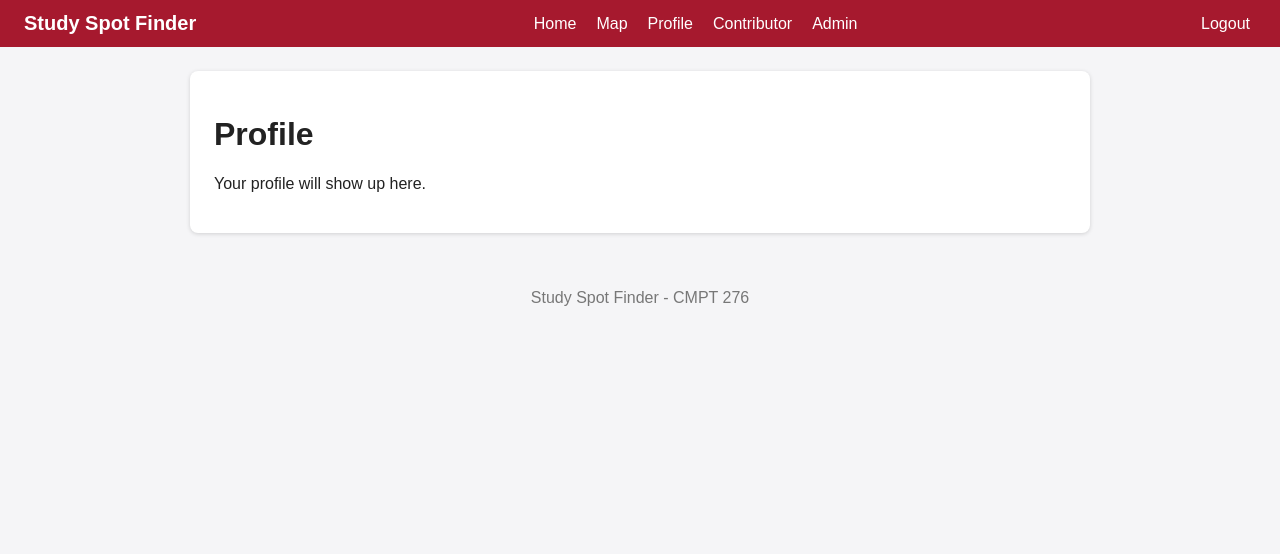
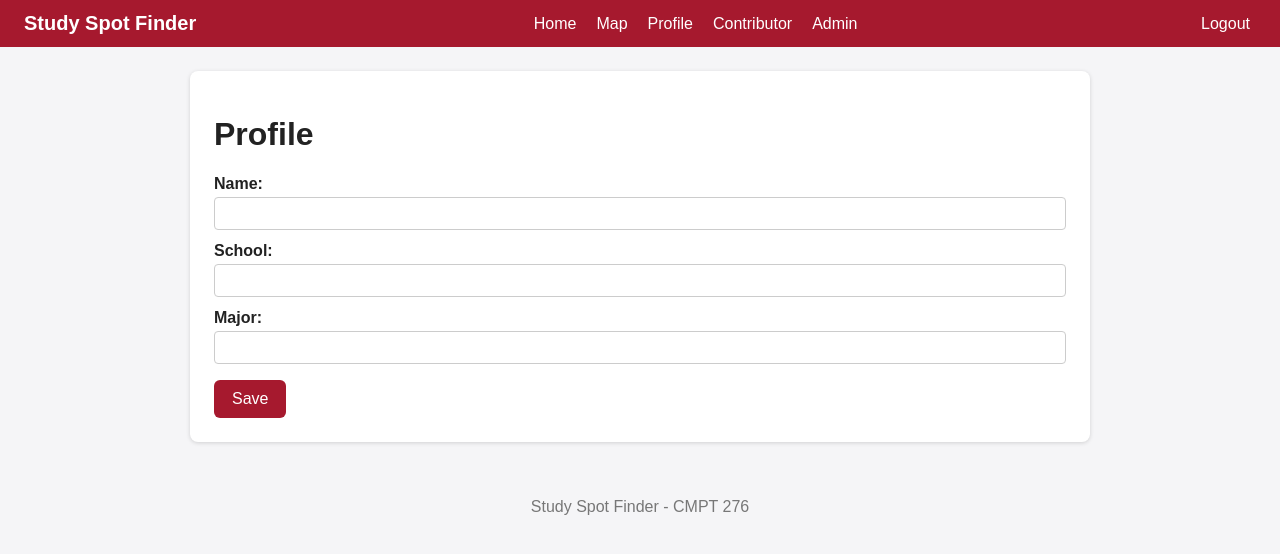
Before and after one commit to florencefilippi/study-spot-finder, a Spring Boot app: page /profile in a window 1280 px wide. Shown: the top 554 px of the page. Run offline with Spring Boot 4, Linux system fonts and the light colour scheme; a user stored in the database is signed in; data that the repository does not hold is empty; some of the project's set-up classes (security, data sources, template engines, error pages and the like) are left out, and stand-ins take their place; some libraries are stand-ins or nearby versions.

Commit message:
Added profile setup and editing

```diff
--- a/src/main/java/com/studyspotfinder/studyspot/controller/PageController.java
+++ b/src/main/java/com/studyspotfinder/studyspot/controller/PageController.java
@@ -19,10 +19,4 @@ public class PageController {
     public String map() {
         return "map";
     }
-
-    // When someone visits "/profile", show templates/profile.html
-    @GetMapping("/profile")
-    public String profile() {
-        return "profile";
-    }
 }
--- /dev/null
+++ b/src/main/java/com/studyspotfinder/studyspot/controller/ProfileController.java
@@ -0,0 +1,73 @@
+package com.studyspotfinder.studyspot.controller;
+
+import org.springframework.security.core.Authentication;
+import org.springframework.stereotype.Controller;
+import org.springframework.web.bind.annotation.GetMapping;
+import org.springframework.web.bind.annotation.RequestParam;
+
+import com.studyspotfinder.studyspot.repository.ProfileRepository;
+import com.studyspotfinder.studyspot.repository.UserRepository;
+import com.studyspotfinder.studyspot.model.Profile;
+import com.studyspotfinder.studyspot.model.User;
+
+import org.springframework.ui.Model;
+import org.springframework.web.bind.annotation.PostMapping;
+import java.util.Optional;
+
+@Controller
+public class ProfileController {
+
+    private final UserRepository userRepository;
+    private final ProfileRepository profileRepository;
+
+    // Constructor that assigns the UserRepository and ProfileRepository together
+    public ProfileController(UserRepository userRepository, ProfileRepository profileRepository){
+        this.userRepository = userRepository;
+        this.profileRepository = profileRepository;
+    }
+
+    // Helper function that returns which users are logged-in
+    private User currentUser(Authentication authentication){
+        String username = authentication.getName();
+
+        return userRepository.findByUsername(username).orElseThrow();
+    }
+
+    @GetMapping("/profile")
+    public String getProfile(Authentication authentication, Model model) {
+        // Get the logged-in user
+        User loggedinUser = currentUser(authentication);
+
+        Optional<Profile> profileOptional = profileRepository.findByUser(loggedinUser);
+        boolean firstTime = !profileOptional.isPresent();
+        Profile profile = profileOptional.orElseGet(() -> new Profile(loggedinUser));
+
+        model.addAttribute("profile", profile);
+        model.addAttribute("firstTime", firstTime);
+
+        return "profile";
+    }
+
+    @PostMapping("/profile")
+    public String postProfile(Authentication authentication, Model model, @RequestParam String name, @RequestParam String school, @RequestParam String major) {
+        // Get the logged-in user
+        User loggedinUser = currentUser(authentication);
+
+        Optional<Profile> existing = profileRepository.findByUser(loggedinUser);
+
+        boolean firstTime = !existing.isPresent();
+
+        Profile profile = existing.orElseGet(() -> new Profile(loggedinUser));
+
+        profile.setName(name);
+        profile.setSchool(school);
+        profile.setMajor(major);
+        profileRepository.save(profile);
+
+        if(firstTime){
+            return "redirect:/home";
+        } else {
+            return "redirect:/profile?saved";
+        }
+    }
+}
--- a/src/main/java/com/studyspotfinder/studyspot/controller/SignupController.java
+++ b/src/main/java/com/studyspotfinder/studyspot/controller/SignupController.java
@@ -90,7 +90,7 @@ public class SignupController {
 
         // Automatically log in the user after a successful sign-up
         loginAutomatically(username, request, response);
-        return "redirect:/home";
+        return "redirect:/profile";
     }
 
     private String error(Model model, String username, String message) {
--- a/src/main/resources/templates/profile.html
+++ b/src/main/resources/templates/profile.html
@@ -1,4 +1,4 @@
-<!DOCTYPE html>
+<!doctype html>
 <html lang="en" xmlns:th="http://www.thymeleaf.org">
   <head th:replace="~{fragments :: head('Profile')}"></head>
   <body>
@@ -7,8 +7,47 @@
     <main>
       <div class="card">
         <h1>Profile</h1>
-      <!-- USER LOGIN INFO -->
-      <p>Your profile will show up here.</p>
+        <p class="success" th:if="${param.saved}">
+          Profile saved successfully!
+        </p>
+        <!--Edit Profile-->
+        <div th:if="${param.edit != null or firstTime}">
+          <form class="stack" th:action="@{/profile}" method="post">
+            <label for="name">Name:</label>
+            <input
+              type="text"
+              id="name"
+              name="name"
+              th:value="${profile.name}"
+              required
+            />
+            <label for="school">School:</label>
+            <input
+              type="text"
+              id="school"
+              name="school"
+              th:value="${profile.school}"
+            />
+            <label for="major">Major:</label>
+            <input
+              type="text"
+              id="major"
+              name="major"
+              th:value="${profile.major}"
+            />
+
+            <button type="submit" class="btn">Save</button>
+          </form>
+        </div>
+
+        <!--View Profile-->
+        <div th:unless="${param.edit != null or firstTime}">
+          <p><strong>Name:</strong> <span th:text="${profile.name}"></span></p>
+          <p><strong>School:</strong> <span th:text="${profile.school}"></span></p>
+          <p><strong>Major:</strong> <span th:text="${profile.major}"></span></p>
+
+          <a th:href="@{/profile?edit=true}" class="btn">Edit Profile</a>
+        </div>
       </div>
     </main>
 
```
Lines whose indentation alone changed are shown as unchanged.
